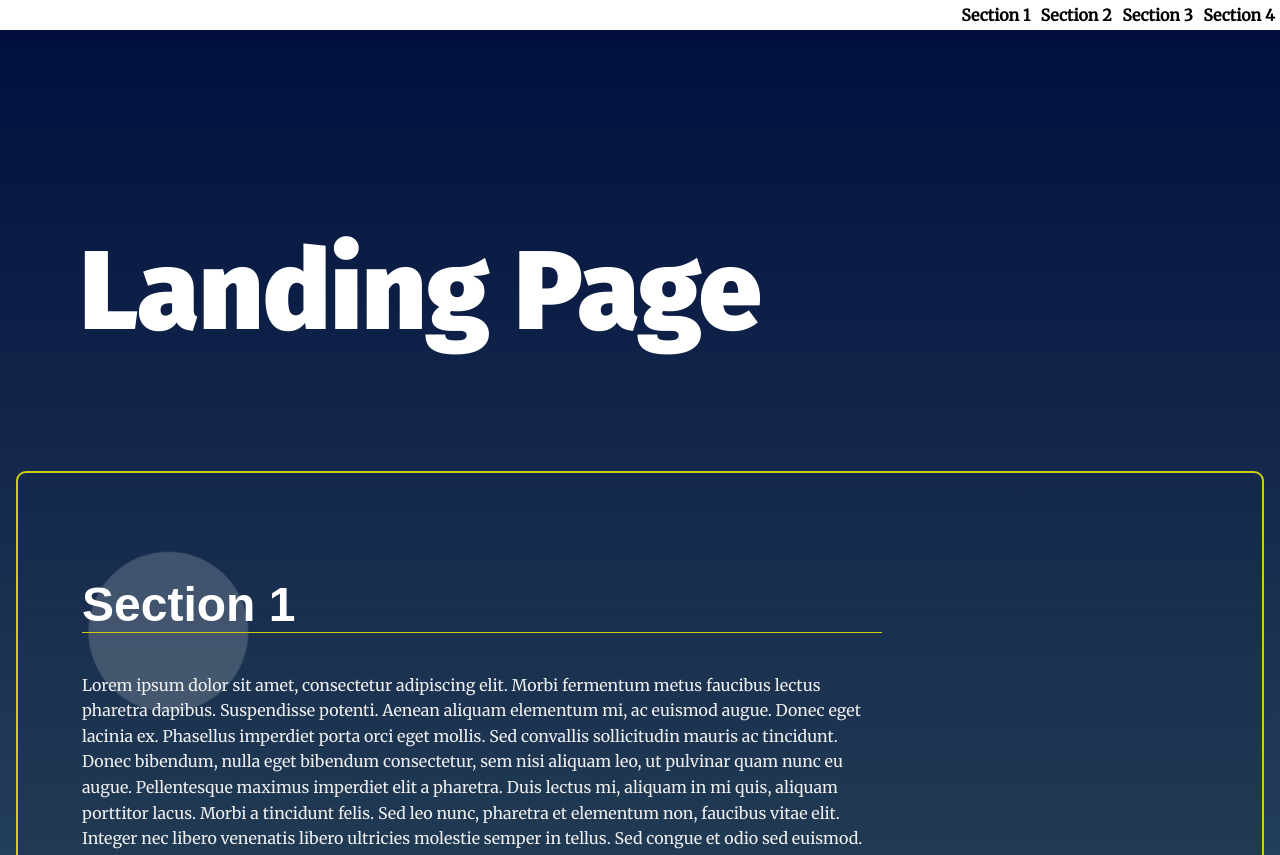
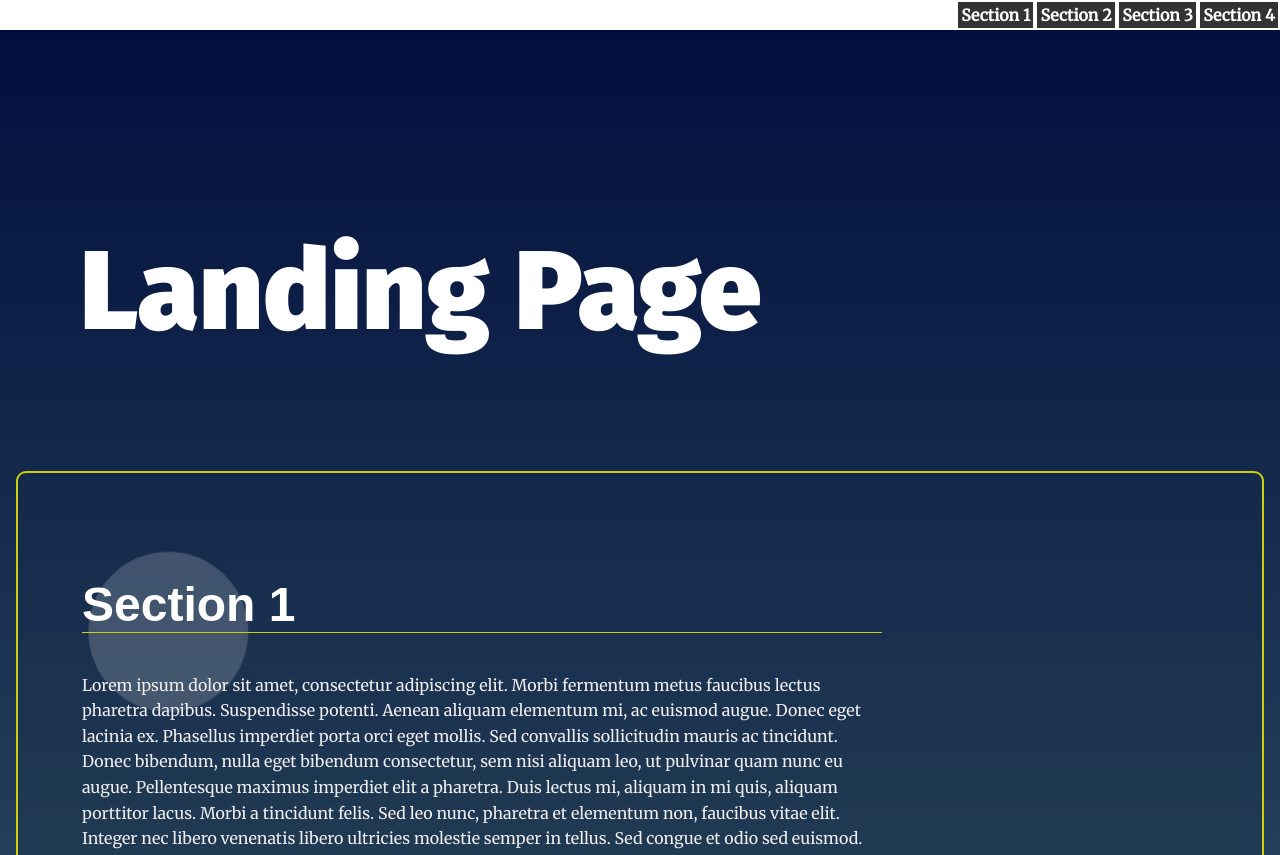
Before and after one commit to mustbemistaken/udacityProjectTwo, a plain HTML site: page index.html in a window 1280 px wide. Shown: the top 855 px of the page. Drawn offline with Linux system fonts and the light colour scheme.

Commit message:
added highlighting to anchor

```diff
--- a/css/styles.css
+++ b/css/styles.css
@@ -87,6 +87,11 @@ section {
     padding: 2px;
 }
 
+.nav_highlight{
+    background: #333;
+    color:  #fff !important;
+
+}
 .navbar__menu .menu__link {
 
     padding: .2em;
--- a/js/app.js
+++ b/js/app.js
@@ -38,13 +38,14 @@ navBuilderFunction();
 
 
 //create function to check if in viewport
-const checkIfActive = () =>
+const checkIfActive = (e) =>
 
     sections.forEach( section => {
 
     //collects info of the element relating to viewport
     const rect = section.getBoundingClientRect();
-
+    const links = document.querySelector(`.navbar__menu a[href='#${section.id}']`);
+    // let targetLink = links.querySelectorAll(`[href='${section.id}']`);
     //check if screen is set for mobile sizes
     let windowSize = window.matchMedia("(max-width: 500px)")
 
@@ -61,14 +62,19 @@ const checkIfActive = () =>
             console.log(partiallyInViewport);
             if(partiallyInViewport && !(section.classList.contains('your-active-class'))){
                 section.classList.toggle('your-active-class');
+                links.classList.add('nav_highlight');
             } else if( !(partiallyInViewport) && (section.classList.contains('your-active-class'))){
                 section.classList.remove('your-active-class');
+                links.classList.remove('nav_highlight');
             }
         } else {
             if(isInViewport && !(section.classList.contains('your-active-class'))){
                 section.classList.toggle('your-active-class');
+                links.classList.add('nav_highlight');
+
             } else if( !(isInViewport) && (section.classList.contains('your-active-class'))){
                 section.classList.toggle('your-active-class');
+                links.classList.remove('nav_highlight');
             }
         }
 });
```
